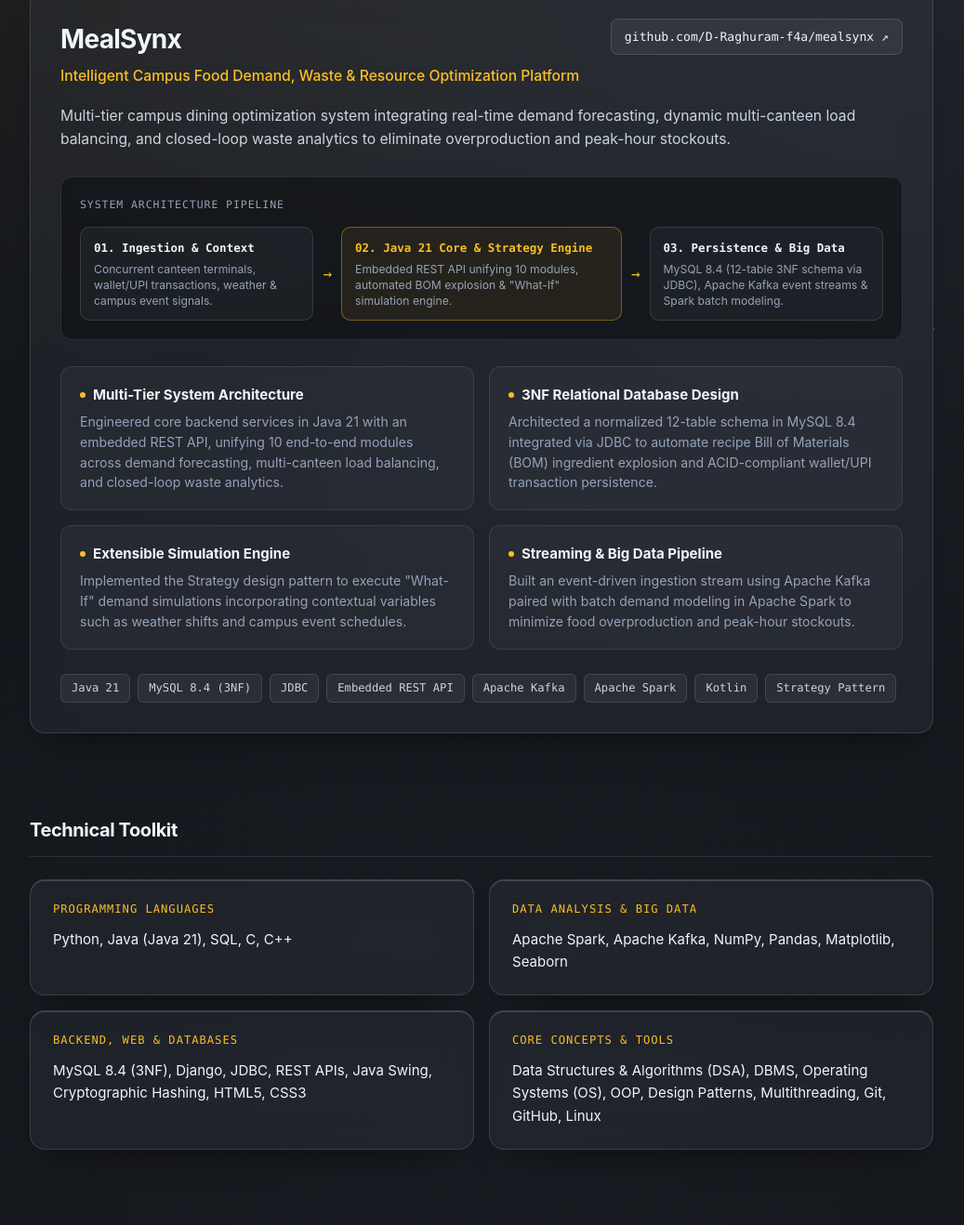
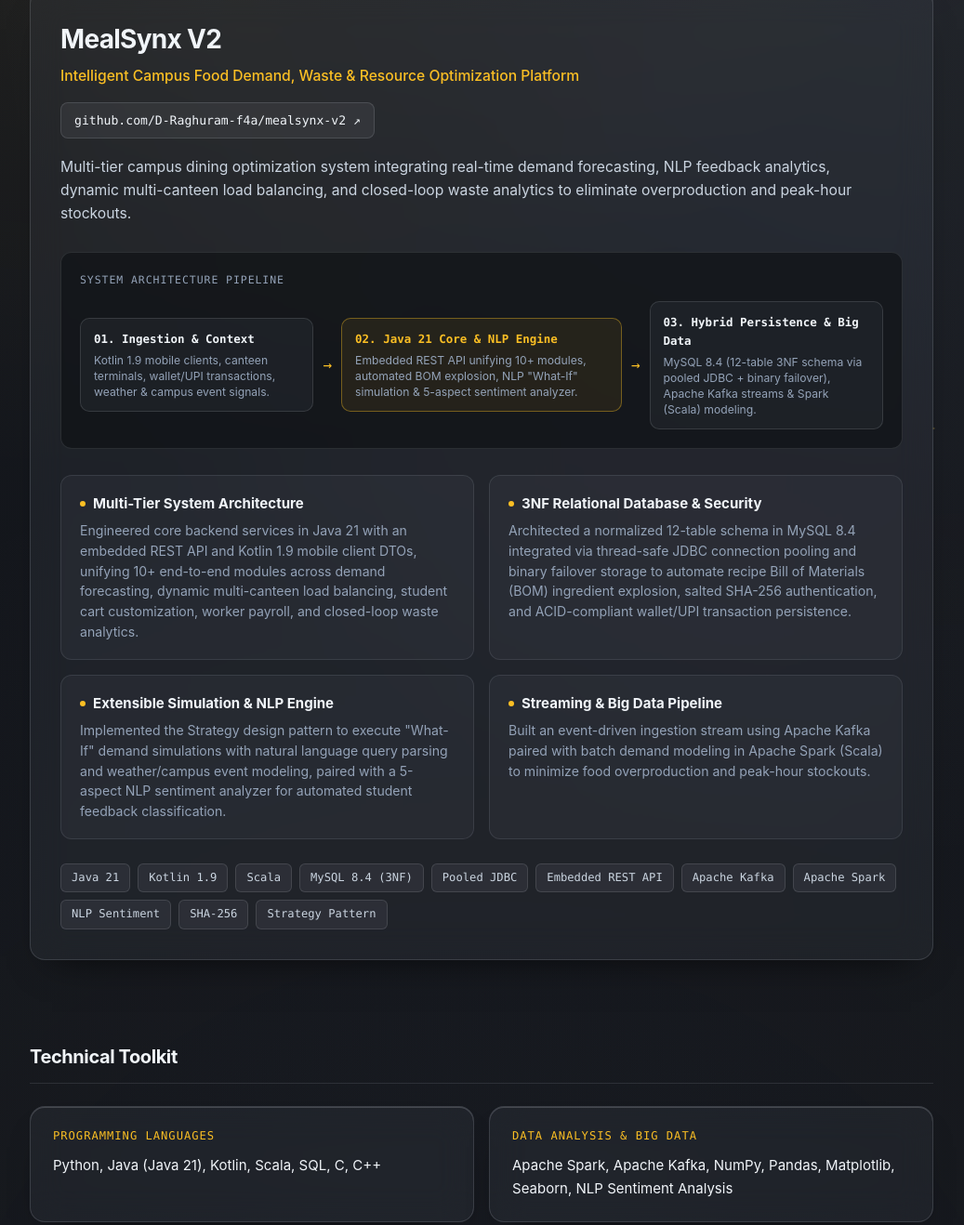
Before and after one commit to D-Raghuram-f4a/portfolio, a plain HTML site: page index.html in a window 1280 px wide. Shown: the part 702-2020 px from the top of the page at 93% size, without its empty margins (122-1159 px from the left). Drawn offline with Linux system fonts and the light colour scheme.

Commit message:
Update index.html

```diff
--- a/index.html
+++ b/index.html
@@ -629,34 +629,34 @@
         <article class="glass-panel project-card">
           <div class="project-top">
             <div>
-              <h3 class="project-title">MealSynx</h3>
+              <h3 class="project-title">MealSynx V2</h3>
               <p class="project-subtitle">Intelligent Campus Food Demand, Waste &amp; Resource Optimization Platform</p>
             </div>
-            <a href="https://github.com/D-Raghuram-f4a/mealsynx" target="_blank" rel="noopener" class="repo-link">
-              github.com/D-Raghuram-f4a/mealsynx &nearr;
+            <a href="https://github.com/D-Raghuram-f4a/mealsynx-v2" target="_blank" rel="noopener" class="repo-link">
+              github.com/D-Raghuram-f4a/mealsynx-v2 &nearr;
             </a>
           </div>
 
           <p class="project-summary">
-            Multi-tier campus dining optimization system integrating real-time demand forecasting, dynamic multi-canteen load balancing, and closed-loop waste analytics to eliminate overproduction and peak-hour stockouts.
+            Multi-tier campus dining optimization system integrating real-time demand forecasting, NLP feedback analytics, dynamic multi-canteen load balancing, and closed-loop waste analytics to eliminate overproduction and peak-hour stockouts.
           </p>
 
-          <div class="arch-diagram" role="region" aria-label="MealSynx System Architecture Flow">
+          <div class="arch-diagram" role="region" aria-label="MealSynx V2 System Architecture Flow">
             <span class="arch-label">System Architecture Pipeline</span>
             <div class="arch-flow">
               <div class="arch-node">
                 <div class="arch-node-title">01. Ingestion &amp; Context</div>
-                <div class="arch-node-desc">Concurrent canteen terminals, wallet/UPI transactions, weather &amp; campus event signals.</div>
+                <div class="arch-node-desc">Kotlin 1.9 mobile clients, canteen terminals, wallet/UPI transactions, weather &amp; campus event signals.</div>
               </div>
               <div class="arch-arrow" aria-hidden="true">&rarr;</div>
               <div class="arch-node highlight">
-                <div class="arch-node-title">02. Java 21 Core &amp; Strategy Engine</div>
-                <div class="arch-node-desc">Embedded REST API unifying 10 modules, automated BOM explosion &amp; "What-If" simulation engine.</div>
+                <div class="arch-node-title">02. Java 21 Core &amp; NLP Engine</div>
+                <div class="arch-node-desc">Embedded REST API unifying 10+ modules, automated BOM explosion, NLP "What-If" simulation &amp; 5-aspect sentiment analyzer.</div>
               </div>
               <div class="arch-arrow" aria-hidden="true">&rarr;</div>
               <div class="arch-node">
-                <div class="arch-node-title">03. Persistence &amp; Big Data</div>
-                <div class="arch-node-desc">MySQL 8.4 (12-table 3NF schema via JDBC), Apache Kafka event streams &amp; Spark batch modeling.</div>
+                <div class="arch-node-title">03. Hybrid Persistence &amp; Big Data</div>
+                <div class="arch-node-desc">MySQL 8.4 (12-table 3NF schema via pooled JDBC + binary failover), Apache Kafka streams &amp; Spark (Scala) modeling.</div>
               </div>
             </div>
           </div>
@@ -664,30 +664,33 @@
           <div class="pillars-grid">
             <div class="pillar-item">
               <h4>Multi-Tier System Architecture</h4>
-              <p>Engineered core backend services in Java 21 with an embedded REST API, unifying 10 end-to-end modules across demand forecasting, multi-canteen load balancing, and closed-loop waste analytics.</p>
+              <p>Engineered core backend services in Java 21 with an embedded REST API and Kotlin 1.9 mobile client DTOs, unifying 10+ end-to-end modules across demand forecasting, dynamic multi-canteen load balancing, student cart customization, worker payroll, and closed-loop waste analytics.</p>
             </div>
             <div class="pillar-item">
-              <h4>3NF Relational Database Design</h4>
-              <p>Architected a normalized 12-table schema in MySQL 8.4 integrated via JDBC to automate recipe Bill of Materials (BOM) ingredient explosion and ACID-compliant wallet/UPI transaction persistence.</p>
+              <h4>3NF Relational Database &amp; Security</h4>
+              <p>Architected a normalized 12-table schema in MySQL 8.4 integrated via thread-safe JDBC connection pooling and binary failover storage to automate recipe Bill of Materials (BOM) ingredient explosion, salted SHA-256 authentication, and ACID-compliant wallet/UPI transaction persistence.</p>
             </div>
             <div class="pillar-item">
-              <h4>Extensible Simulation Engine</h4>
-              <p>Implemented the Strategy design pattern to execute "What-If" demand simulations incorporating contextual variables such as weather shifts and campus event schedules.</p>
+              <h4>Extensible Simulation &amp; NLP Engine</h4>
+              <p>Implemented the Strategy design pattern to execute "What-If" demand simulations with natural language query parsing and weather/campus event modeling, paired with a 5-aspect NLP sentiment analyzer for automated student feedback classification.</p>
             </div>
             <div class="pillar-item">
               <h4>Streaming &amp; Big Data Pipeline</h4>
-              <p>Built an event-driven ingestion stream using Apache Kafka paired with batch demand modeling in Apache Spark to minimize food overproduction and peak-hour stockouts.</p>
+              <p>Built an event-driven ingestion stream using Apache Kafka paired with batch demand modeling in Apache Spark (Scala) to minimize food overproduction and peak-hour stockouts.</p>
             </div>
           </div>
 
           <div class="tech-tags" aria-label="Technologies used">
             <span class="tag">Java 21</span>
+            <span class="tag">Kotlin 1.9</span>
+            <span class="tag">Scala</span>
             <span class="tag">MySQL 8.4 (3NF)</span>
-            <span class="tag">JDBC</span>
+            <span class="tag">Pooled JDBC</span>
             <span class="tag">Embedded REST API</span>
             <span class="tag">Apache Kafka</span>
             <span class="tag">Apache Spark</span>
-            <span class="tag">Kotlin</span>
+            <span class="tag">NLP Sentiment</span>
+            <span class="tag">SHA-256</span>
             <span class="tag">Strategy Pattern</span>
           </div>
         </article>
@@ -701,15 +704,15 @@
         <div class="skills-grid">
           <div class="glass-panel skill-card">
             <div class="skill-category">Programming Languages</div>
-            <p class="skill-list">Python, Java (Java 21), SQL, C, C++</p>
+            <p class="skill-list">Python, Java (Java 21), Kotlin, Scala, SQL, C, C++</p>
           </div>
           <div class="glass-panel skill-card">
             <div class="skill-category">Data Analysis &amp; Big Data</div>
-            <p class="skill-list">Apache Spark, Apache Kafka, NumPy, Pandas, Matplotlib, Seaborn</p>
+            <p class="skill-list">Apache Spark, Apache Kafka, NumPy, Pandas, Matplotlib, Seaborn, NLP Sentiment Analysis</p>
           </div>
           <div class="glass-panel skill-card">
             <div class="skill-category">Backend, Web &amp; Databases</div>
-            <p class="skill-list">MySQL 8.4 (3NF), Django, JDBC, REST APIs, Java Swing, Cryptographic Hashing, HTML5, CSS3</p>
+            <p class="skill-list">MySQL 8.4 (3NF), Django, JDBC Connection Pooling, REST APIs, Java Swing, Salted SHA-256 Hashing, HTML5, CSS3</p>
           </div>
           <div class="glass-panel skill-card">
             <div class="skill-category">Core Concepts &amp; Tools</div>
```
